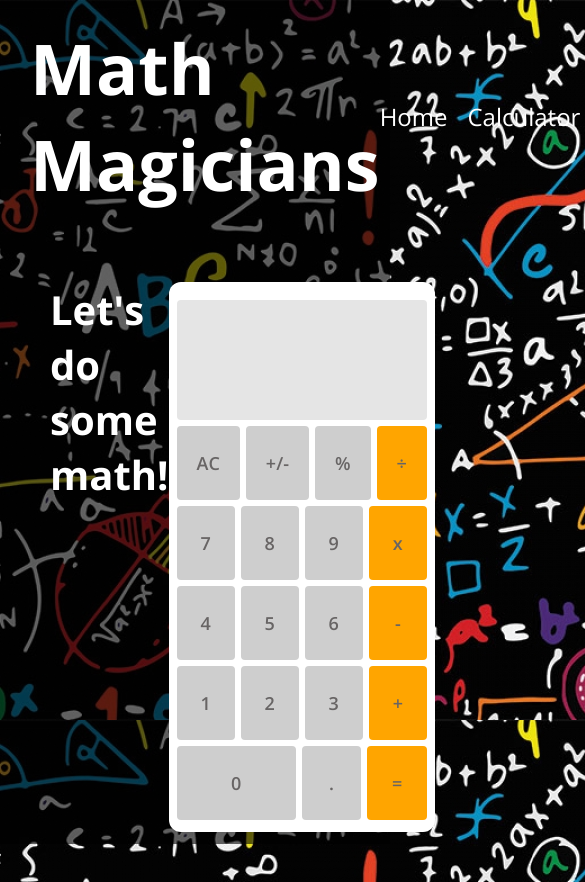
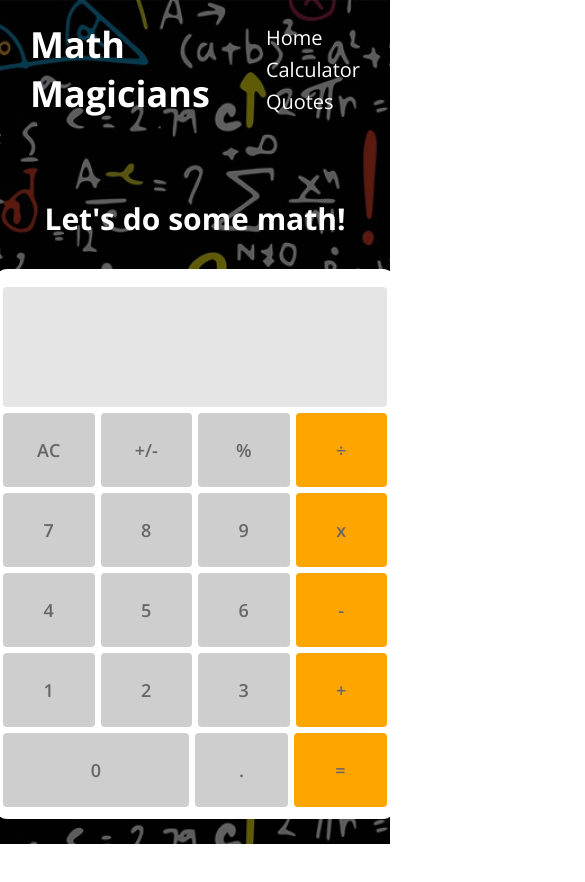
Before and after one commit to dodoburner/math-magicians, a React (Create React App) app: page /math-magicians/Calculator in a window 390 px wide. Shown: the top 882 px of the page, 585 px wide, since content can reach past the window. After the commit the page ends 844 px from the top, so only its background shows below. Built offline with nearby package versions, Linux system fonts and the light colour scheme.

Commit message:
update mobile version styling

```diff
--- a/src/styles/App.css
+++ b/src/styles/App.css
@@ -1,6 +1,7 @@
 html,
 body {
-  height: 100%;
+  height: 100vh;
+  overflow: auto;
 }
 
 body {
@@ -8,6 +9,7 @@ body {
   background-image: url(../images/math-bg.jpg);
   box-shadow: inset 0 0 0 1000px rgba(0, 0, 0, 0.6);
   color: white;
+  padding-bottom: 50px;
 }
 
 * {
@@ -23,3 +25,43 @@ textarea,
 select {
   font: inherit;
 }
+
+@media only screen and (max-width: 750px) {
+  .header-title {
+    font-size: 36px;
+  }
+
+  ul {
+    flex-direction: column;
+    font-size: 20px;
+    gap: 5px;
+  }
+
+  main h1 {
+    font-size: 30px;
+  }
+
+  .home-text {
+    font-size: 24px;
+  }
+
+  .calc-page-content {
+    flex-direction: column;
+    align-items: center;
+    padding: 10px;
+  }
+
+  .calc-page-content h1 {
+    font-size: 30px;
+    margin-top: 50px;
+  }
+
+  #calculator {
+    max-width: 400px;
+    margin-top: 30px;
+  }
+
+  .quote {
+    font-size: 28px;
+  }
+}
```
